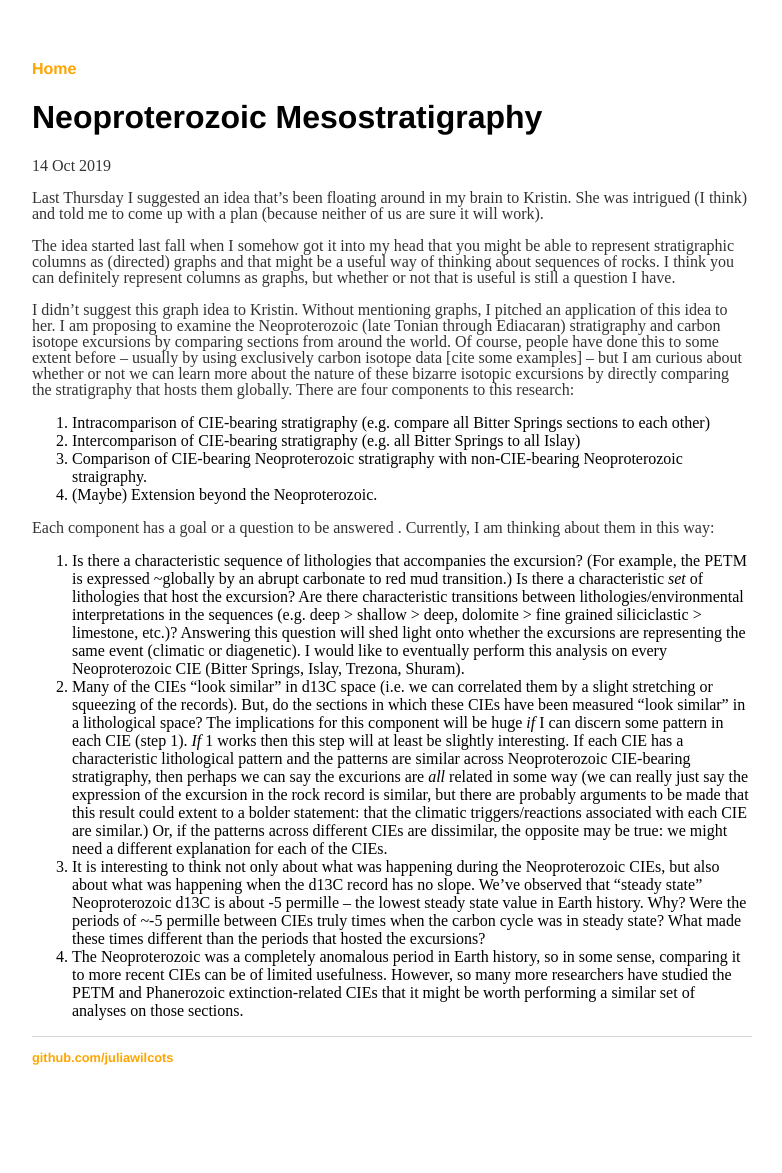
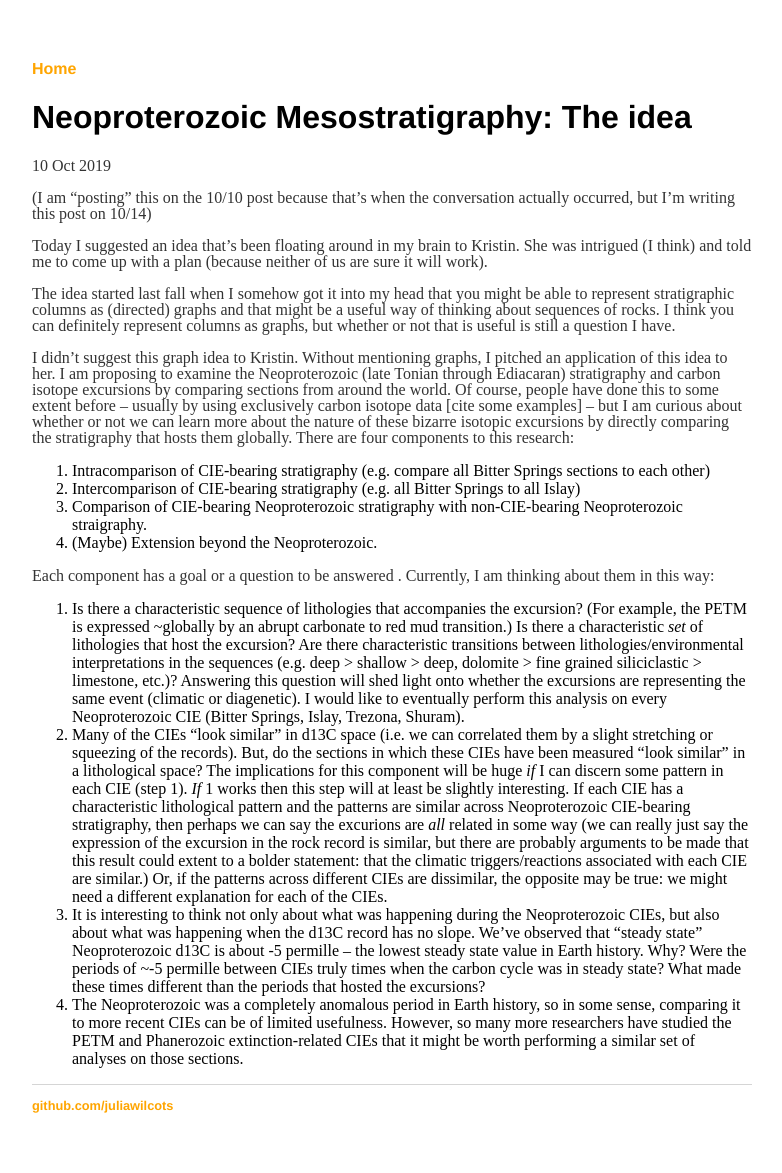
Before and after one commit to juliawilcots/juliawilcots.github.io, a Jekyll site: the page built from _posts/2019-10-14-Neoproterozoic-CIEs.md, in a window 1280 px wide. Shown: the whole page, without its empty margins (248-1030 px from the left). Built offline with Jekyll 4.4.1, drawn with Linux system fonts in a browser that asks for light colours; before the commit the page ends 1125 px from its top, so only the background shows below that.

Commit message:
Update 2019-10-14-Neoproterozoic-CIEs.md

```diff
--- a/_posts/2019-10-14-Neoproterozoic-CIEs.md
+++ b/_posts/2019-10-14-Neoproterozoic-CIEs.md
@@ -1,9 +1,11 @@
 ---
 layout: post
-title: "Neoproterozoic Mesostratigraphy"
-date: 2019-10-14
+title: "Neoproterozoic Mesostratigraphy: The idea"
+date: 2019-10-10
 ---
-Last Thursday I suggested an idea that's been floating around in my brain to Kristin. She was intrigued (I think) and told me to come up with a plan (because neither of us are sure it will work).
+(I am "posting" this on the 10/10 post because that's when the conversation actually occurred, but I'm writing this post on 10/14)
+
+Today I suggested an idea that's been floating around in my brain to Kristin. She was intrigued (I think) and told me to come up with a plan (because neither of us are sure it will work).
 
 The idea started last fall when I somehow got it into my head that you might be able to represent stratigraphic columns as (directed) graphs and that might be a useful way of thinking about sequences of rocks. I think you can definitely represent columns as graphs, but whether or not that is useful is still a question I have.
 
```
